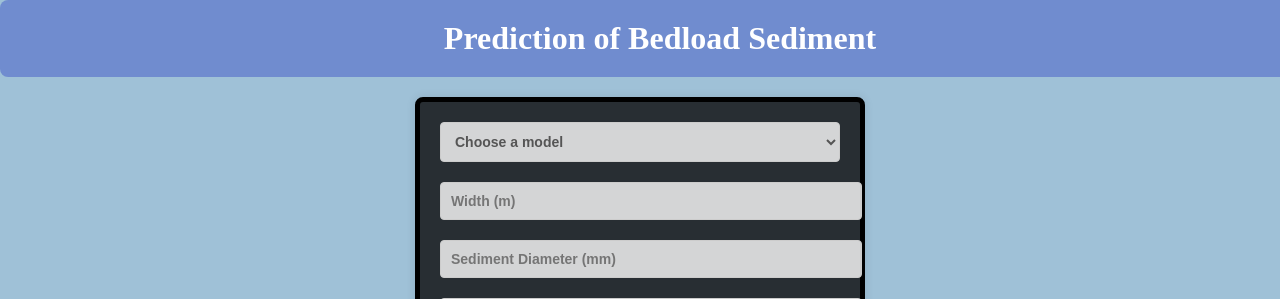
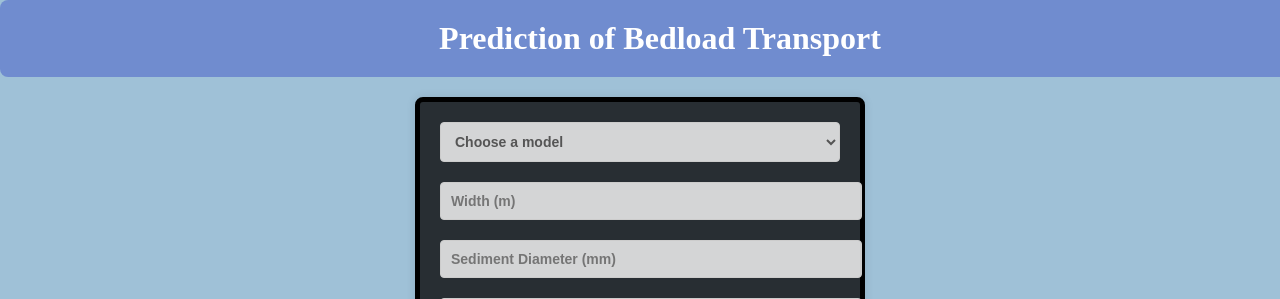
Before and after one commit to ayushrathore111/bedload-sediment, a Flask app: page / in a window 1280 px wide. Shown: the top 299 px of the page. Run offline with Flask 3, Linux system fonts and the light colour scheme; parts of the project's set-up code (start-up, migrations or seed data) failed here and were passed over.

Commit message:
corrections

```diff
--- a/templates/index.html
+++ b/templates/index.html
@@ -13,7 +13,7 @@
 
 <body>
   <div class="login">
-    <h1>Prediction of Bedload Sediment </h1>
+    <h1>Prediction of Bedload Transport </h1>
   </div>
 
  <div class="login-container">
--- a/templates/temp.html
+++ b/templates/temp.html
@@ -14,7 +14,7 @@
 
 <body>
   <div class="login">
-    <h1> Prediction of Bedload Sediment </h1>
+    <h1> Prediction of Bedload Transport </h1>
     <br>
     <h3>{{prediction_text}}</h3>
     <br>
```
